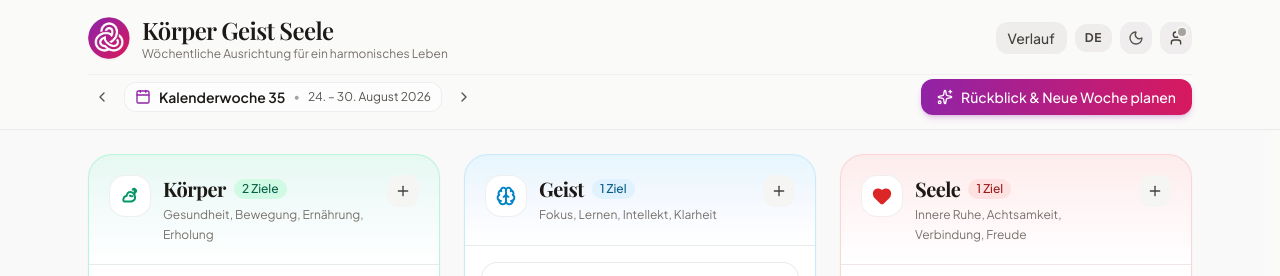
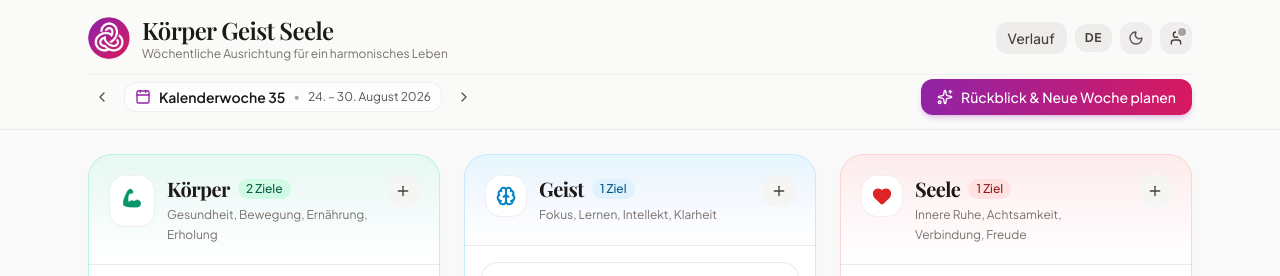
Before and after one commit to simonbuechi/geist, a React (Vite) app: page / in a window 1280 px wide. Shown: the top 276 px of the page. Built offline with nearby package versions, Linux system fonts and the light colour scheme; no server answers; a web font is replaced by a local one.

Commit message:
Use exact Flaticon 5531136 arm icon for Body/Körper

```diff
--- a/src/components/CategoryIcon.tsx
+++ b/src/components/CategoryIcon.tsx
@@ -2,33 +2,32 @@ import React from 'react';
 import { Brain, Heart } from 'lucide-react';
 import type { Category } from '../types';
 
-// Professional, beautifully proportioned Flexed Arm / Biceps Icon (matching Lucide style)
+// Exact Arm / Muscle icon matching Flaticon 5531136 with currentColor support
 export const ArmBicepsIcon: React.FC<{ className?: string; size?: number }> = ({
   className = "w-6 h-6",
   size = 24
-}) => (
-  <svg
-    width={size}
-    height={size}
-    viewBox="0 0 24 24"
-    fill="none"
-    stroke="currentColor"
-    strokeWidth="2.3"
-    strokeLinecap="round"
-    strokeLinejoin="round"
-    className={className}
-  >
-    {/* Clenched Fist & Knuckles */}
-    <path d="M15.2 4.2a2.3 2.3 0 0 1 3.3 3.3l-1.5 1.5" />
-    <path d="M17 5.5l1.5 1.5" />
-    {/* Forearm & Outer Elbow */}
-    <path d="M17 9l1 3.8c.4 2-.4 3.9-2.2 4.9l-2.3.9H5.5a1.5 1.5 0 0 1-1.5-1.5v-.5c0-2.4 1.4-4.2 3.8-4.7" />
-    {/* Peaked Biceps Muscle Curve */}
-    <path d="M7.8 11.9c.5-2.6 2.1-4.7 4.7-4.7 2.1 0 3.6 1 4.5 2.6" />
-    {/* Inner Muscle Definition */}
-    <path d="M11.8 11.5c1 .9 2.2 1.1 3.4.7" />
-  </svg>
-);
+}) => {
+  const iconUrl = `${import.meta.env.BASE_URL}arm_flaticon.png`;
+
+  return (
+    <span
+      className={`inline-block bg-current shrink-0 select-none ${className}`}
+      style={{
+        width: size,
+        height: size,
+        maskImage: `url(${iconUrl})`,
+        WebkitMaskImage: `url(${iconUrl})`,
+        maskSize: 'contain',
+        WebkitMaskSize: 'contain',
+        maskRepeat: 'no-repeat',
+        WebkitMaskRepeat: 'no-repeat',
+        maskPosition: 'center',
+        WebkitMaskPosition: 'center',
+      }}
+      aria-hidden="true"
+    />
+  );
+};
 
 interface CategoryIconProps {
   category: Category;
@@ -45,7 +44,7 @@ export const CategoryIcon: React.FC<CategoryIconProps> = ({
     case 'body':
       return <ArmBicepsIcon className={className} size={size} />;
     case 'mind':
-      return <Brain className={className} size={size} strokeWidth={2.3} />;
+      return <Brain className={className} size={size} strokeWidth={2.4} />;
     case 'soul':
       return <Heart className={className} size={size} fill="currentColor" strokeWidth={2} />;
   }
--- a/vite.config.ts
+++ b/vite.config.ts
@@ -9,7 +9,7 @@ export default defineConfig({
     react(),
     VitePWA({
       registerType: 'autoUpdate',
-      includeAssets: ['favicon.svg', 'apple-touch-icon.png', 'masked-icon.svg', 'logo.png', 'logo.webp', 'favicon.png'],
+      includeAssets: ['favicon.svg', 'apple-touch-icon.png', 'masked-icon.svg', 'logo.png', 'logo.webp', 'favicon.png', 'arm_flaticon.png'],
       manifest: {
         name: 'Körper Geist Seele',
         short_name: 'KGS',
```
Also changed, not shown: public/arm_flaticon.png (added), public/arm_flaticon.svg (added).
